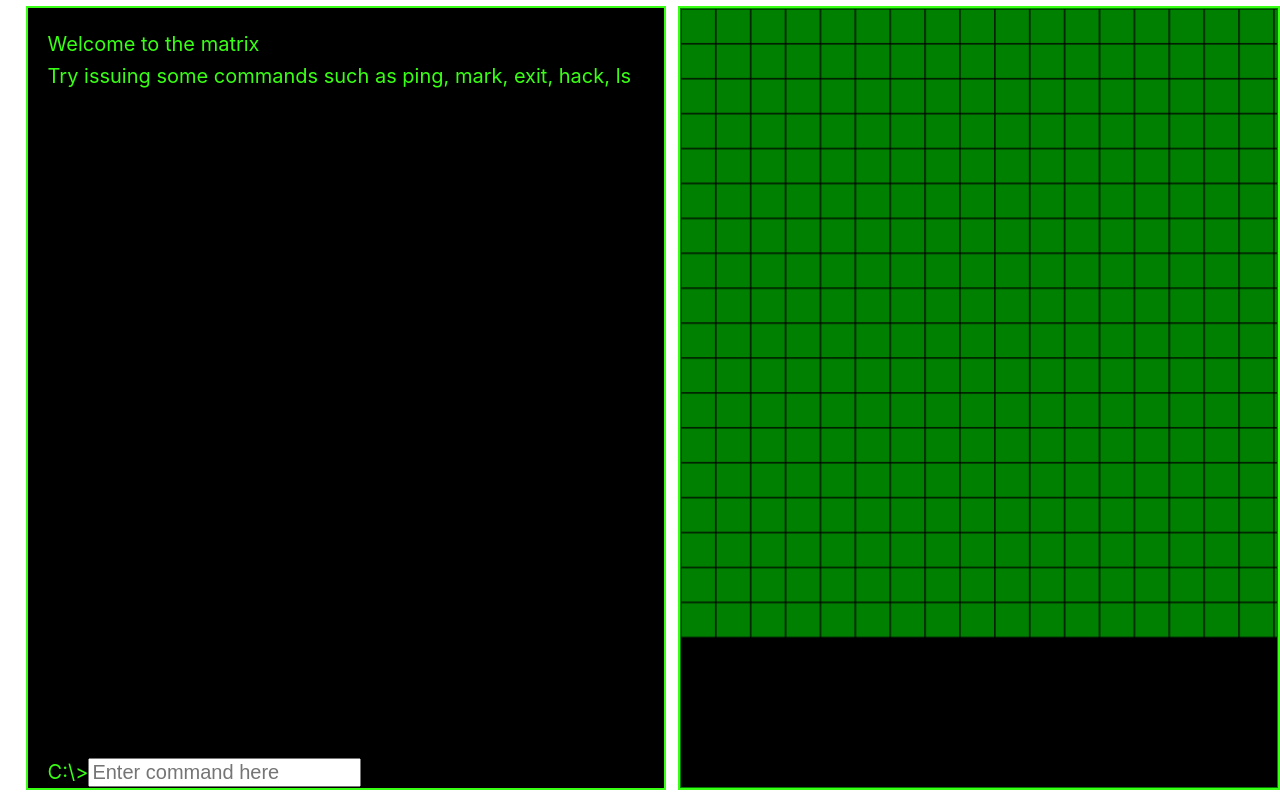
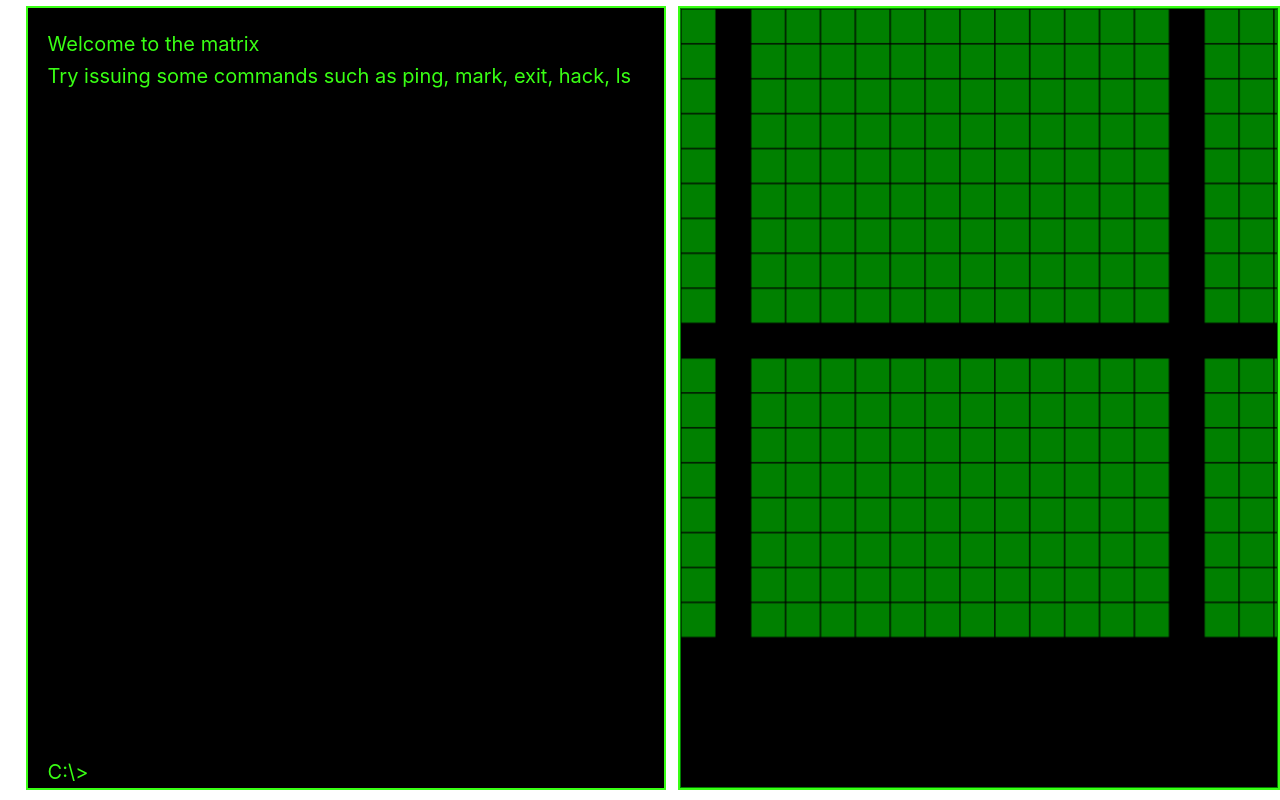
Before and after one commit to AaronKummer/hacking-game, a Vue app: page / in a window 1280 px wide. Built offline with nearby package versions, Linux system fonts and the light colour scheme.

Commit message:
adds streets... kinda

```diff
--- a/src/App.vue
+++ b/src/App.vue
@@ -8,7 +8,7 @@
     </div>
     <div class="terminal-input-container">
       <span class="terminal-prompt">C:\></span>
-      <input v-model="input" @keyup.enter="processInput" class="terminal-input" placeholder="Enter command here">
+      <input v-model="input" @keyup.enter="processInput" class="terminal-input">
     </div>
   </div>
 
@@ -41,6 +41,10 @@
   border: 1px solid green;
 }
 
+.terminal-body::-webkit-scrollbar {
+  display: none;
+}
+
 .terminal {
   background-color: black;
   height: 98%;
@@ -56,6 +60,29 @@
   border: 2px solid #39ff14;
 }
 
+.terminal-input-container {
+  position: relative;
+  border: none;
+  width: 100%;
+  display: flex;
+}
+
+.terminal-prompt {
+  margin-right: 10px;
+}
+
+.terminal-input {
+  border: none;
+  background-color: black;
+  width: 100%;
+  outline: none;
+  flex-grow: 1;
+}
+
+.terminal-body::-webkit-scrollbar {
+  width: 0;
+}
+
 .terminal-body {
   overflow-y: scroll;
   /* added to make the output scrollable */
@@ -69,11 +96,19 @@
   /* this sticks the input container to the bottom of the terminal */
 }
 
+.terminal-input {
+  border: none;
+  background-color: black;
+  width: 100%;
+}
+
 .terminal-prompt,
 .terminal-input,
 .terminal-output {
   font-size: 20px;
   color: #39ff14;
+  white-space: pre-wrap;
+  /* This allows the <br> tags to be recognized */
 }
 </style>
 
@@ -155,10 +190,22 @@ export default {
         ctx.canvas.height = canvas.offsetHeight;
         ctx.fillStyle = "green";
 
+        // randomly select 1-3 rows and 1-3 columns to not have boxes drawn on
+        const emptyRows = new Set();
+        const emptyCols = new Set();
+        while (emptyRows.size < Math.floor(Math.random() * 3) + 1) {
+          emptyRows.add(Math.floor(Math.random() * rows));
+        }
+        while (emptyCols.size < Math.floor(Math.random() * 3) + 1) {
+          emptyCols.add(Math.floor(Math.random() * cols));
+        }
+
         for (let i = 0; i < rows; i++) {
           for (let j = 0; j < cols; j++) {
-            ctx.fillRect(j * boxSize, i * boxSize, boxSize, boxSize);
-            ctx.strokeRect(j * boxSize, i * boxSize, boxSize, boxSize);
+            if (!emptyRows.has(i) && !emptyCols.has(j)) {
+              ctx.fillRect(j * boxSize, i * boxSize, boxSize, boxSize);
+              ctx.strokeRect(j * boxSize, i * boxSize, boxSize, boxSize);
+            }
           }
         }
         ctx.strokeStyle = "green";
@@ -191,6 +238,7 @@ export default {
                   }
                   return value;
                 });
+                jsonString = jsonString.replace(/{/g, '{\n').replace(/}/g, '\n}').replace(/,/g, ',\n').replace(/":"/g, '": ');
                 this.outputs.push("Processing.");
                 setTimeout(() => {
                   this.$nextTick(() => {
@@ -203,7 +251,6 @@ export default {
               }
             }
             break;
-
           case "hack":
             if (this.inputArray.length === 1) {
               this.outputs.push("Which IP would you like to hack?");
@@ -255,7 +302,7 @@ export default {
             if (this.input === "ls") {
               let targetList = "";
               for (let i = 0; i < this.targets.length; i++) {
-                targetList += this.targets[i].name + " ";
+                targetList += this.targets[i].name + ", ";
               }
               this.outputs.push(targetList);
             } else {
```
